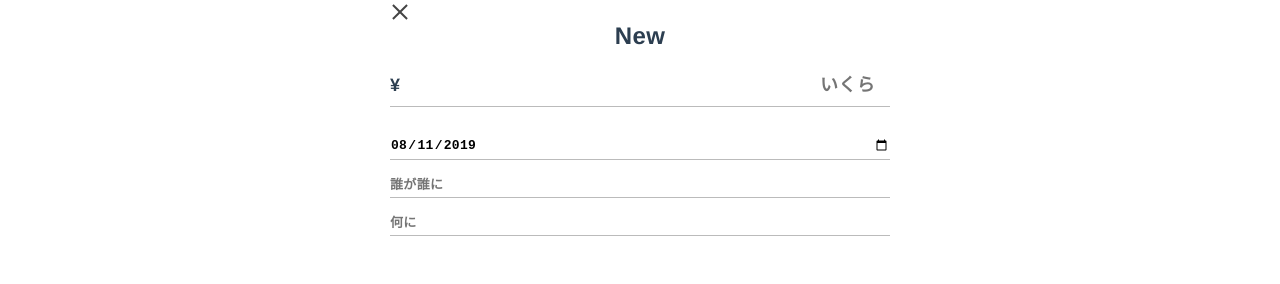
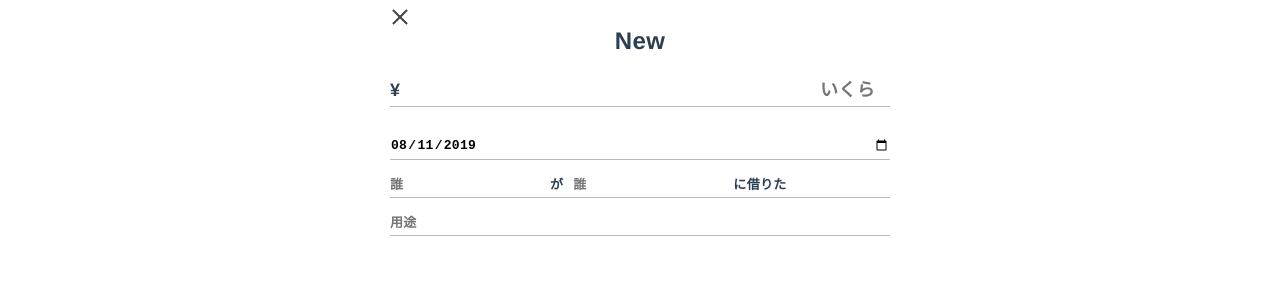
Before and after one commit to dorara-m/debt-log, a Vue app: page / in a window 1280 px wide. Both pictures are taken after a click on the button 868 px from the left and 760 px from the top of the page. Shown: the part 442-726 px from the top of the page. Built offline with nearby package versions, Linux system fonts and the light colour scheme; no server answers; the database is empty.

Commit message:
add: 誰が→誰に

```diff
--- a/src/App.vue
+++ b/src/App.vue
@@ -23,7 +23,11 @@
               <li v-for="(mochi, index) in currentDateMochi(date)" :key="index">
                 <button v-on:click="openEditModal(mochi)">
                   <div class="right">
-                    <div class="person">{{mochi.person}}</div>
+                    <div class="person">
+                      <span>{{mochi.personA}}</span>
+                      <span>→</span>
+                      <span>{{mochi.personB}}</span>
+                    </div>
                     <div class="label">{{mochi.label}}</div>
                   </div>
                   <div class="price">¥{{mochi.price.replace(/(\d)(?=(\d{3})+(?!\d))/g, '$1,')}}</div>
@@ -55,8 +59,11 @@
               <div class="inputWrap">
                 <input type="date" ref="date_edit" :value="tmpMochi.date" placeholder="いつ">
               </div>
-              <div class="inputWrap">
-                <input type="text" ref="person_edit" :value="tmpMochi.person" placeholder="誰が誰に">
+              <div class="inputWrap person">
+                <input type="text" ref="personA_edit" :value="tmpMochi.personA" placeholder="誰">
+                <span>が</span>
+                <input type="text" ref="personB_edit" :value="tmpMochi.personB" placeholder="誰">
+                <span>に借りた</span>
               </div>
               <div class="inputWrap">
                 <input type="text" ref="label_edit" :value="tmpMochi.label" placeholder="何に">
@@ -77,11 +84,14 @@
               <div class="inputWrap">
                 <input type="date" ref="date" :value="today" placeholder="いつ">
               </div>
-              <div class="inputWrap">
-                <input type="text" ref="person" placeholder="誰が誰に">
+              <div class="inputWrap person">
+                <input type="text" ref="personA" placeholder="誰">
+                <span>が</span>
+                <input type="text" ref="personB" placeholder="誰">
+                <span>に借りた</span>
               </div>
               <div class="inputWrap">
-                <input type="text" ref="label" placeholder="何に">
+                <input type="text" ref="label" placeholder="用途">
               </div>
             </form>
             <div class="btnArea">
@@ -131,13 +141,13 @@ export default {
   },
   computed: {
     users: function() {
-      let persons = this.mochis.map(mochi => mochi.person);
+      let persons = this.mochis.map(mochi => mochi.personA);
       persons.unshift('全員');
       return persons.filter((x, i, self) => self.indexOf(x) === i);
     },
     computedMochi: function() {
       return this.mochis.filter((el) => {
-        return this.current === '全員' ? true : this.current === el.person;
+        return this.current === '全員' ? true : this.current === el.personA;
       }, this);
     },
     dateList: function() {
@@ -161,24 +171,27 @@ export default {
   methods: {
     mochiAdd: function() {
       const date = this.$refs.date;
-      const person = this.$refs.person;
+      const personA = this.$refs.personA;
+      const personB = this.$refs.personB;
       const label = this.$refs.label;
       const price = this.$refs.price;
 
-      if (!date.value.length || !person.value.length || !label.value.length || !price.value.length) {
+      if (!date.value.length || !personA.value.length || !personB.value.length || !label.value.length || !price.value.length) {
         this.inputError = true;
         return;
       }
 
       this.mochisRef.push ({
         date: date.value,
-        person: person.value,
+        personA: personA.value,
+        personB: personB.value,
         label: label.value,
         price: price.value
       });
 
       date.value = '';
-      person.value = '';
+      personA.value = '';
+      personB.value = '';
       label.value = '';
       price.value = '';
       this.inputError = false;
@@ -187,7 +200,8 @@ export default {
     mochiAdd_demo: function() {
       this.mochisRef.push ({
         date: '2019-07-01',
-        person: 'Aさん→Bさん',
+        personA: 'Aさん',
+        personB: 'Bさん',
         label: 'ペットボトルお茶',
         price: '150'
       });
@@ -223,18 +237,20 @@ export default {
     mochiEdit: function() {
       const tmpId = this.tmpMochi.id;
       const date = this.$refs.date_edit;
-      const person = this.$refs.person_edit;
+      const personA = this.$refs.personA_edit;
+      const personB = this.$refs.personB_edit;
       const label = this.$refs.label_edit;
       const price = this.$refs.price_edit;
 
-      if (!date.value.length || !person.value.length || !label.value.length || !price.value.length) {
+      if (!date.value.length || !personA.value.length || !personB.value.length || !label.value.length || !price.value.length) {
         this.inputError = true;
         return;
       }
 
       const datas = {
         date: date.value,
-        person: person.value,
+        personA: personA.value,
+        personB: personB.value,
         label: label.value,
         price: price.value
       };
@@ -493,10 +509,20 @@ header {
         display: flex;
         align-items: baseline;
         font-size: 18px;
-        padding-bottom: 5px;
+        // padding-bottom: 5px;
         margin-bottom: 25px;
         > input {
           text-align: right;
+        }
+      }
+      &.person {
+        display: flex;
+        align-items: baseline;
+        > input {
+          width: 30%;
+        }
+        > span {
+          margin: 0 10px;
         }
       }
     }
```
